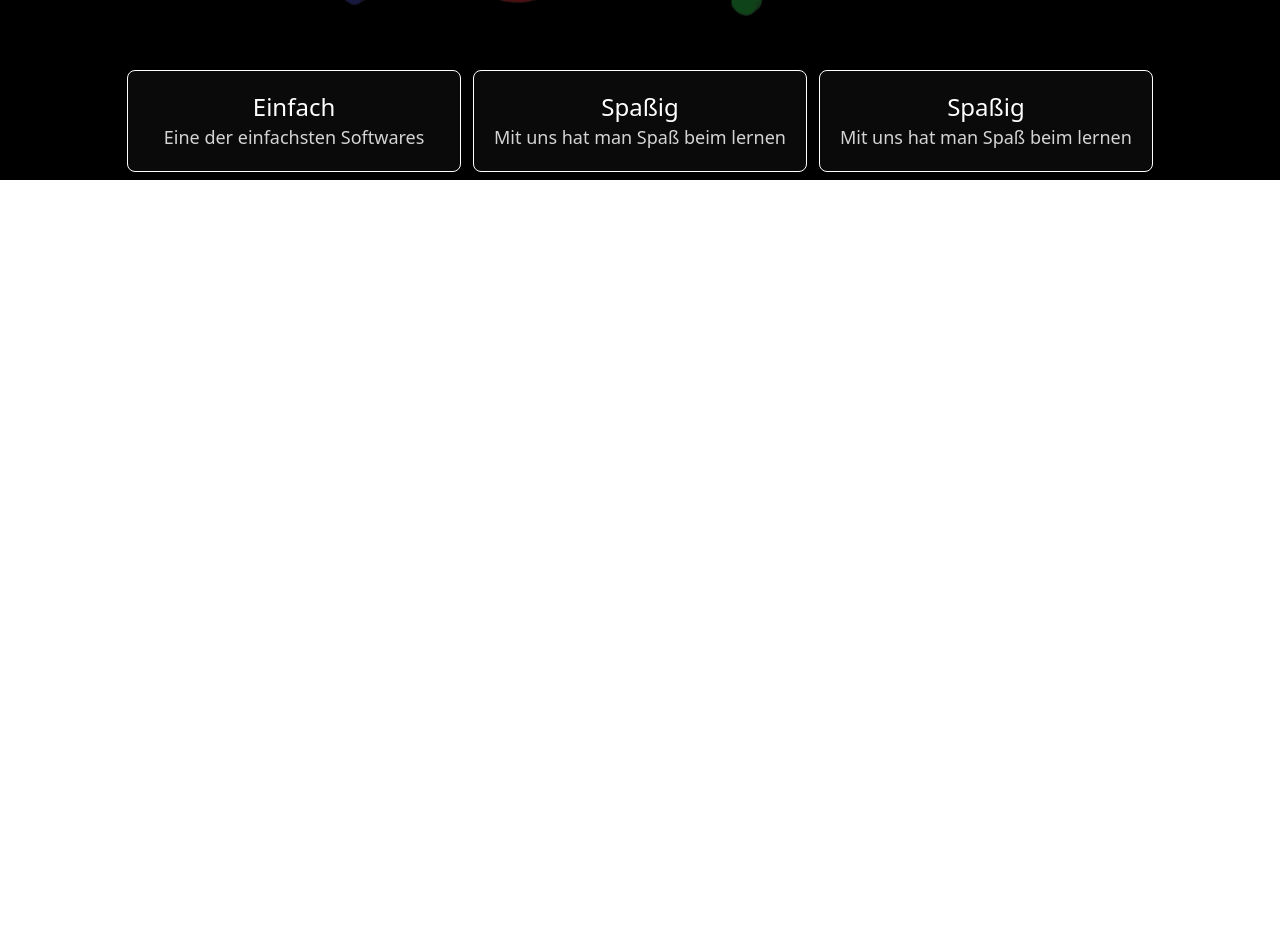
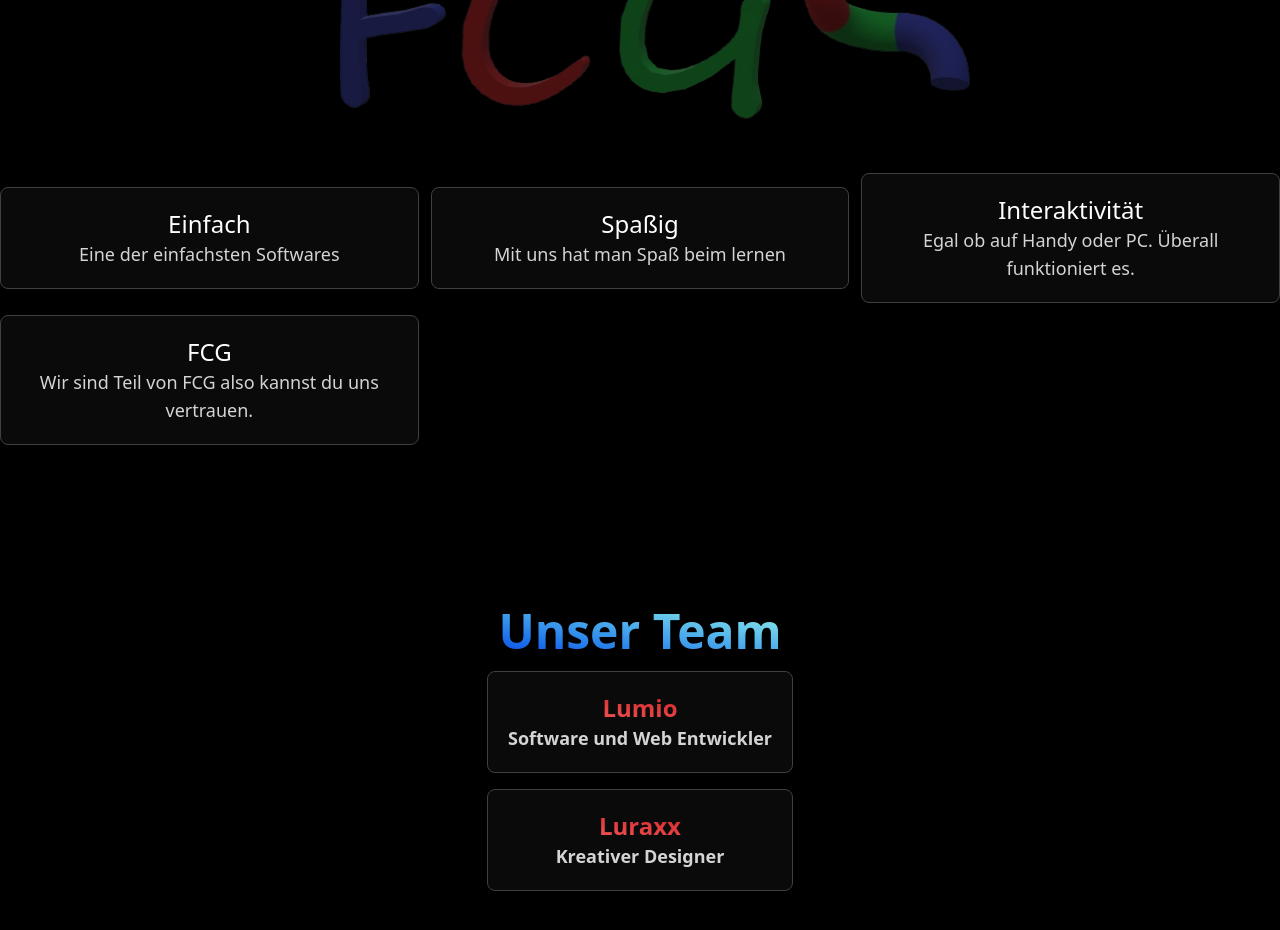
Before and after one commit to lumiolab/clearn, a SvelteKit app: page / in a window 1280 px wide. Shown: the part 620-1550 px from the top of the page. Before the commit the page ends 800 px from the top, so only its background shows below. Built offline with nearby package versions, Linux system fonts and the light colour scheme.

Commit message:
<.< improve grid and add team

```diff
--- a/src/routes/+page.svelte
+++ b/src/routes/+page.svelte
@@ -12,16 +12,29 @@
             detail: "Mit uns hat man Spaß beim lernen"
         },
         {
-            name: "Spaßig",
-            detail: "Mit uns hat man Spaß beim lernen"
+            name: "Interaktivität",
+            detail: "Egal ob auf Handy oder PC. Überall funktioniert es."
         },
-
+        {
+            name: "FCG",
+            detail: "Wir sind Teil von FCG also kannst du uns vertrauen."
+        },
+    ]
+        const team = [
+        {
+            name: "Lumio",
+            role: "Software und Web Entwickler"
+        },
+        {
+            name: "Luraxx",
+            role: "Kreativer Designer"
+        },
     ]
 
 </script>
 
-<div class="bg-black text-white h-screen w-screen flex flex-col items-center justify-center gap-2">
-    <h1 class="transition-all text-transparent bg-linear-to-tr from-blue-700 to-teal-200 text-4xl md:text-5xl lg:text-6xl font-bold bg-clip-text">CLearn</h1>
+<div class="bg-black text-white min-h-screen w-full flex flex-col items-center justify-center gap-2 py-20">
+    <h1 class="transition-all text-transparent bg-linear-to-tr from-blue-700 to-teal-200 text-4xl md:text-5xl lg:text-6xl bg-clip-text font-semibold tracking-wide px-8 pt-8">CLearn</h1>
     <p class="text-neutral-300 font-light text-xl text-center sm:text-xs md:text-lg">Eine Emulator-basierte Plattform zum Zugriff auf verschiedene Schul-Lern-Apps.<br>Dank unserer Technologie haben viele Schüler ihre Noten deutlich verbessert.</p>
     <button onclick={() => {
         goto("/emulator")
@@ -33,11 +46,11 @@
 
     </div>
 
-    <div class="grid grid-row-3 md:grid-cols-3 lg:grid-cols-3 gap-3 items-center justify-center">
+    <div class="grid grid-row-3 md:grid-rows-3 lg:grid-cols-3 gap-3 items-center justify-center">
 
         {#each features as feature }
 
-            <div class="bg-neutral-950 p-5 text-center border border-white hover:border-0 rounded-lg">
+            <div class="bg-neutral-950 p-5 text-center border border-neutral-700 transition-all duration-50 hover:scale-95 hover:border-0 rounded-lg">
 
                 <h2 class="text-xl md:text-1xl lg:text-2xl">{feature.name}</h2>
                 <p class="text-neutral-300 font-light text-xl text-center sm:text-xs md:text-lg">{feature.detail}</p>
@@ -47,4 +60,17 @@
 
     </div>
 
+    <h2 class="text-3xl md:text-4xl lg:text-5xl font-bold  text-transparent bg-linear-to-tr from-blue-700 to-teal-200 bg-clip-text mb-6 md:mb-3 lg:mb-2 mt-8 md:mt-6 lg:mt-3">Unser Team</h2>
+        <div class="flex flex-col items-center justify-center gap-4">
+            {#each team as member}
+
+            <div class="w-full h-full bg-neutral-950 p-5 text-center border border-neutral-700 transition-all duration-50 hover:scale-95 hover:border-0 rounded-lg">
+
+                <h2 class="text-xl md:text-1xl lg:text-2xl font-bold text-transparent bg-clip-text bg-linear-to-tr from-red-400 to-red-700">{member.name}</h2>
+                <p class="text-neutral-300 font-light text-xl text-center sm:text-xs md:text-lg"><span class="font-bold">{member.role}</span></p>
+            </div>
+
+            {/each}
+    </div>
+
 </div>
```
